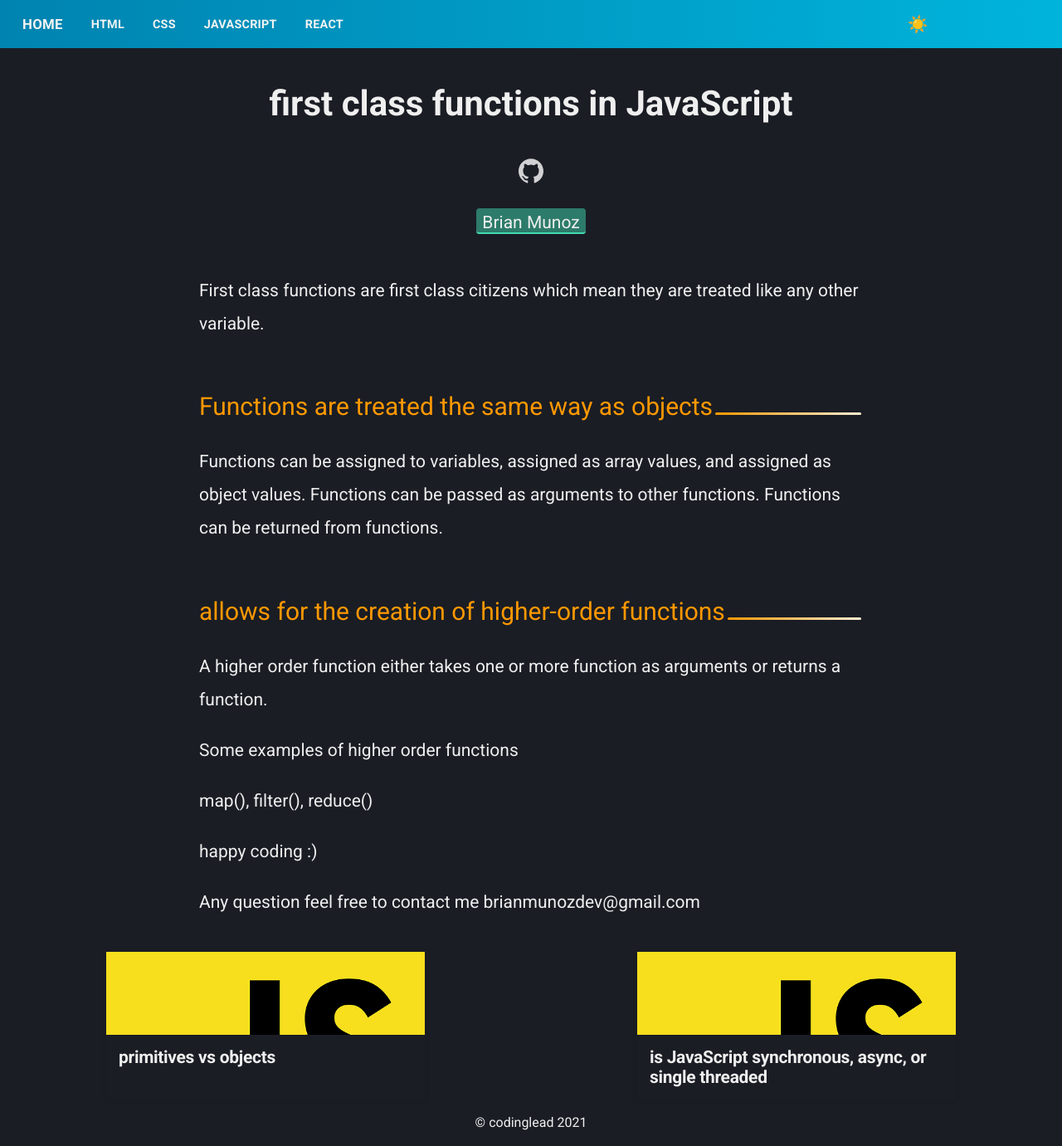
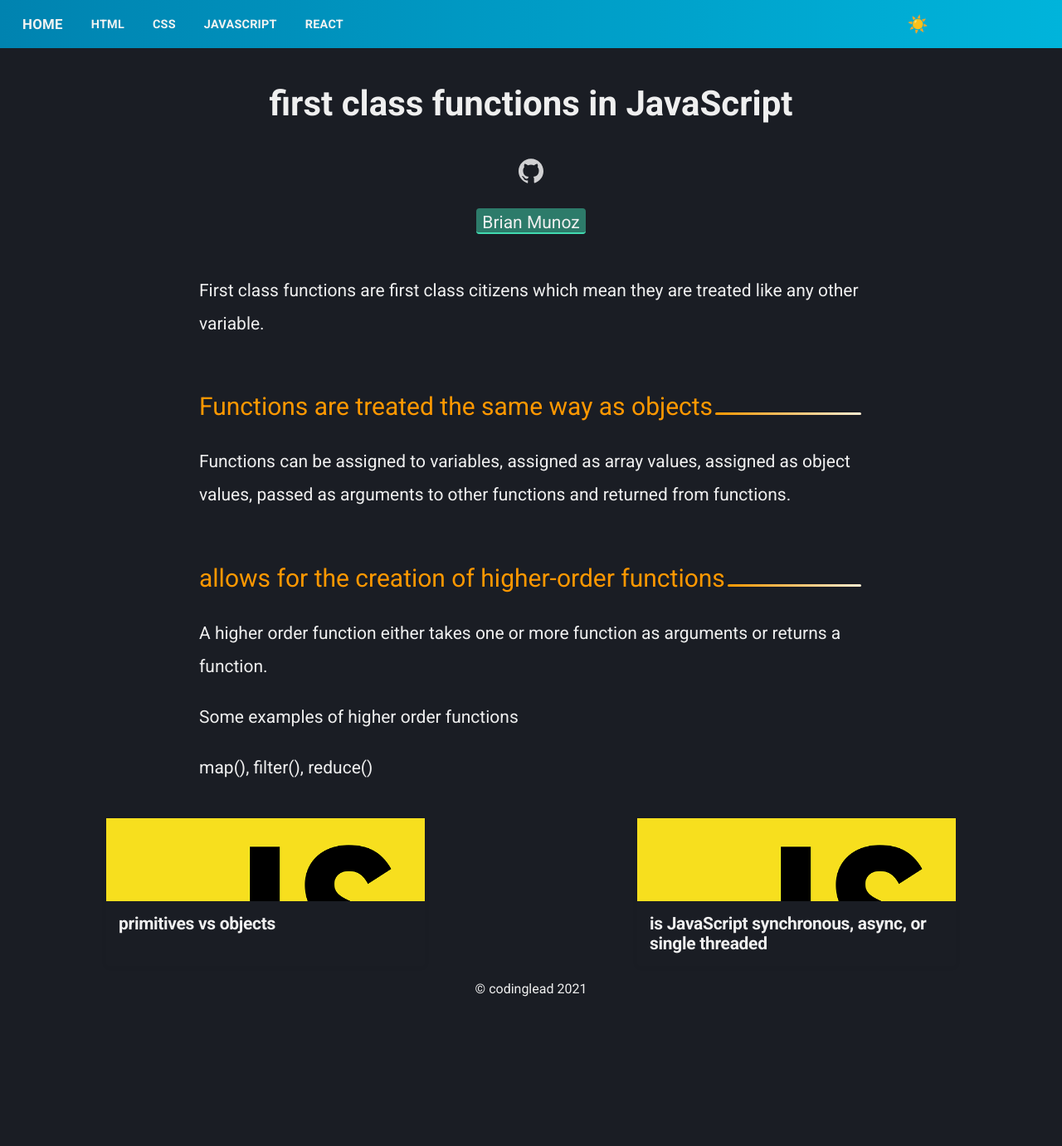
Before and after one commit to codinglead/codinglead.github.io, a Jekyll site: the page built from _posts/2018-12-03-first-class-functions-in-javascript.md, in a window 1280 px wide. Shown: the whole page at 83% size. Built offline with Jekyll 4.4.1, drawn with Linux system fonts in a browser that asks for light colours; comment, search, counter and statistics services are not loaded; after the commit the page ends 1220 px from its top, so only the background shows below that.

Commit message:
update wording

```diff
--- a/_posts/2018-12-03-first-class-functions-in-javascript.md
+++ b/_posts/2018-12-03-first-class-functions-in-javascript.md
@@ -15,7 +16,7 @@ First class functions are first class citizens which mean they are treated like
 
 ## Functions are treated the same way as objects
 
-Functions can be assigned to variables, assigned as array values, and assigned as object values. Functions can be passed as arguments to other functions. Functions can be returned from functions.
+Functions can be assigned to variables, assigned as array values, assigned as object values, passed as arguments to other functions and returned from functions.
 
 ## allows for the creation of higher-order functions
 
@@ -24,8 +25,3 @@ A higher order function either takes one or more function as arguments or return
 Some examples of higher order functions
 
 map(), filter(), reduce()
-
-
-happy coding :)
-
-Any question feel free to contact me brianmunozdev@gmail.com
```
Also changed, not shown: other parts of _posts/2018-12-03-first-class-functions-in-javascript.md (+1 -0 lines).
